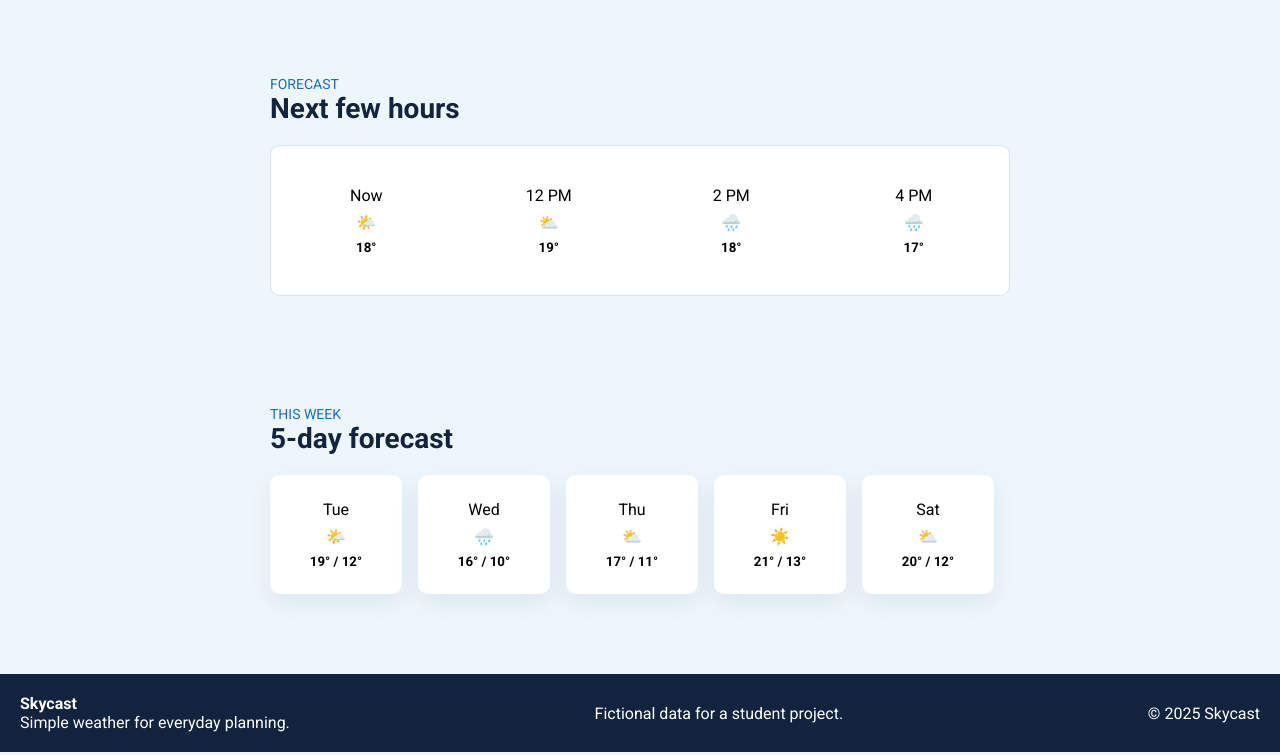
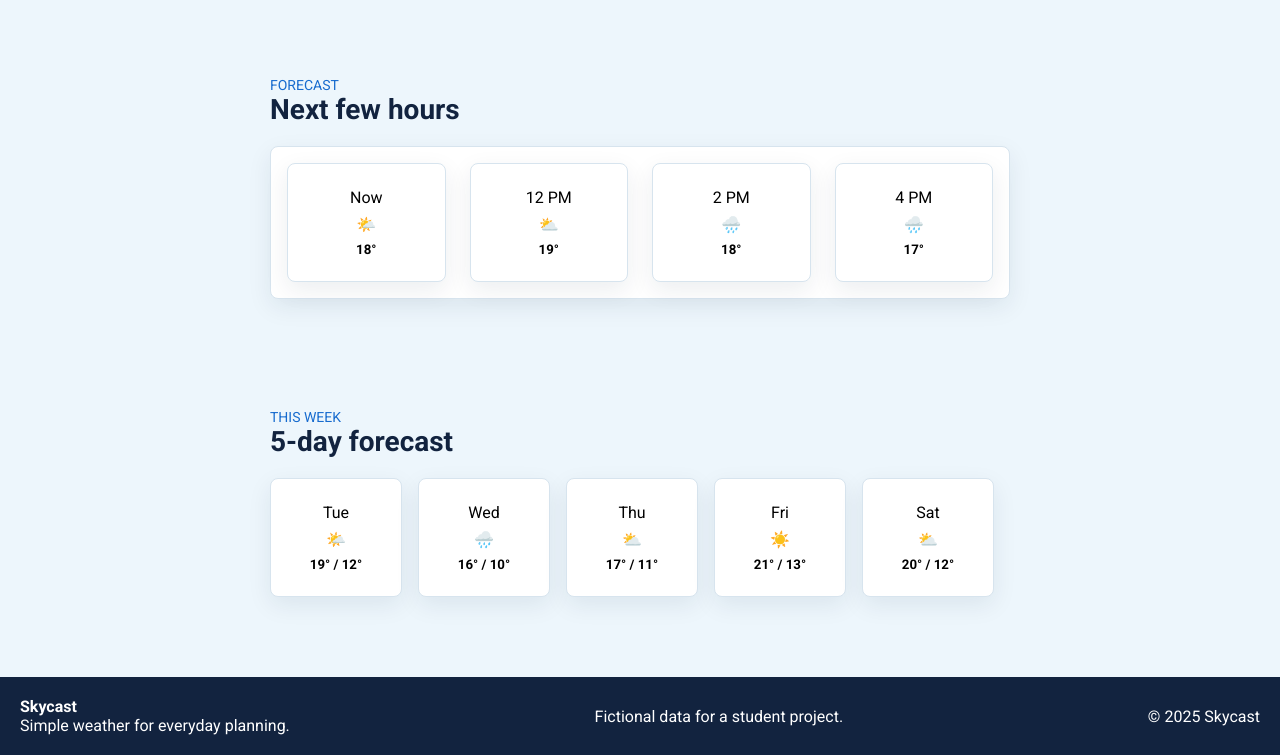
Before and after one commit to YumnaAlKindi/introduct_week3, a plain HTML site: page index.html in a window 1280 px wide. Shown: the part 784-1539 px from the top of the page. Drawn offline with Linux system fonts and the light colour scheme.

Commit message:
fixing the code 3

```diff
--- a/style.css
+++ b/style.css
@@ -95,18 +95,23 @@ body {
   color: var(--color-bright-blue)
 }
 
+/* All cards */
+.current, .weather-det, .forercast-det-grid,
+.forecast-det, .weekfor-det{
+  border-radius: 8px;
+  background-color: var(--color-white);
+  box-shadow: 0px 8px 24px 0px var(--color-box-shadow);
+    border: 1px solid var(--color-border-lblue);
+
+}
+
+
 /* current weather */
 
 .current {
   position: relative;
   margin: 64px;
   padding: 30px;
-  border-radius: Radius/400;
-  border-width: 1px;
-  background-color: var(--color-white);
-  border-top: 1px solid var(--color-border-lblue);
-  border-radius: 8px;
-  box-shadow: 0px 8px 24px 0px var(--color-box-shadow);
 }
 
 /*cuurent top section*/
@@ -259,15 +264,10 @@ body {
   grid-template-columns: repeat(4, 1fr);
   display: grid;
   gap: 8px;
-  background-color: var(--color-white);
-  border: 1px solid var(--color-border-lblue);
-  border-radius: 10px;
 }
 
 .forecast-det {
-  background-color:var(--color-white);
   padding: 24px;
-  border-radius: 10px;
   align-items: center;
   flex-direction: column;
   gap: 8px;
@@ -296,9 +296,7 @@ body {
 }
 
 .weekfor-det {
-  background-color:var(--color-white);
   padding: 2px;
-  border-radius: 10px;
   align-items: center;
   flex-direction: column;
   gap: 8px;
@@ -306,8 +304,6 @@ body {
   transition: all 0.18s;
   display: flex;
   margin-right: 16px;
-  border: 1px solid transparent;
-  box-shadow: 0px 8px 24px 0px var(--color-box-shadow);
 }
 
 .weekfor-det:hover{
```
Also changed, not shown: theme.css (line endings or trailing spaces).
